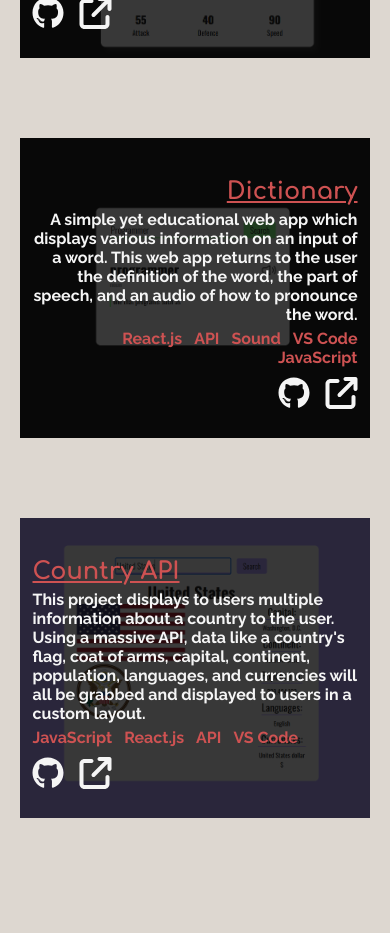
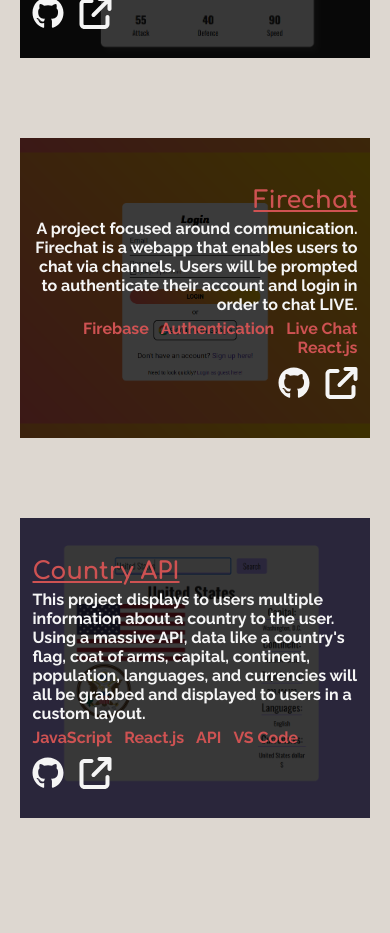
Before and after one commit to AlejandroV01/portfolio, a React (Create React App) app: page / in a window 390 px wide. Shown: the part 1640-2573 px from the top of the page. Built offline with nearby package versions, Linux system fonts and the light colour scheme.

Commit message:
Added firechat

```diff
--- a/src/components/ProjectSection/Project.css
+++ b/src/components/ProjectSection/Project.css
@@ -213,7 +213,7 @@ h1 {
     background-size: cover;
   }
   .project3 {
-    background-image: url(./dictionarySmall.PNG);
+    background-image: url(./firechatSmall.PNG);
     background-size: contain;
   }
   .project4 {
--- a/src/components/ProjectSection/Project.js
+++ b/src/components/ProjectSection/Project.js
@@ -5,7 +5,7 @@ import { motion } from "framer-motion";
 import React from "react";
 import pic1 from "./algo.PNG";
 import pic4 from "./country.PNG";
-import pic3 from "./dictionary.PNG";
+import pic3 from "./firechat.PNG";
 import pic2 from "./pokemon.PNG";
 import "./Project.css";
 const Project = () => {
@@ -343,20 +343,19 @@ const Project = () => {
           <div className="project-information info-right">
             <h1>
               <a
-                href="https://alejandrodictionaryapi.netlify.app/"
+                href="https://thefirechat.netlify.app/"
                 target="_blank"
                 rel="noreferrer"
                 name="Link to Website"
               >
-                Dictionary
+                Firechat
               </a>
             </h1>
             <div className="project-description desc-right">
               <p className="pProject">
-                A simple yet educational web app which displays various
-                information on an input of a word. This web app returns to the
-                user the definition of the word, the part of speech, and an
-                audio of how to pronounce the word.
+                A project focused around communication. Firechat is a webapp
+                that enables users to chat via channels. Users will be prompted
+                to authenticate their account and login in order to chat LIVE.
               </p>
             </div>
             <div className="project-skills  inverseFlex">
@@ -368,7 +367,7 @@ const Project = () => {
             </div>
             <div className="links">
               <a
-                href="https://github.com/AlejandroV01/DictionaryAPI"
+                href="https://github.com/AlejandroV01/FireChat"
                 target="_blank"
                 rel="noreferrer"
                 name="Link to GitHub Repo"
@@ -380,7 +379,7 @@ const Project = () => {
                 />
               </a>
               <a
-                href="https://alejandrodictionaryapi.netlify.app/"
+                href="https://thefirechat.netlify.app/"
                 target="_blank"
                 rel="noreferrer"
                 name="Link to Website"
@@ -415,32 +414,30 @@ const Project = () => {
           <div className="project-information info-right">
             <h1>
               <a
-                href="https://alejandrodictionaryapi.netlify.app/"
+                href="https://thefirechat.netlify.app/"
                 target="_blank"
                 rel="noreferrer"
                 name="Link to Website"
               >
-                Dictionary
+                Firechat
               </a>
             </h1>
             <div className="project-description desc-right">
               <p className="pProject">
-                A simple yet educational web app which displays various
-                information on an input of a word. This web app returns to the
-                user the definition of the word, the part of speech, and an
-                audio of how to pronounce the word.
+                A project focused around communication. Firechat is a webapp
+                that enables users to chat via channels. Users will be prompted
+                to authenticate their account and login in order to chat LIVE.
               </p>
             </div>
             <div className="project-skills  inverseFlex">
-              <p className="noMargin">VS Code</p>
-              <p>Sound</p>
-              <p>API</p>
-              <p className="marginv2">React.js</p>
-              <p className="noMarginv2">JavaScript</p>
+              <p className="noMargin">Live Chat</p>
+              <p>Authentication</p>
+              <p className="marginv2">Firebase</p>
+              <p className="noMarginv2">React.js</p>
             </div>
             <div className="links">
               <a
-                href="https://github.com/AlejandroV01/DictionaryAPI"
+                href="https://github.com/AlejandroV01/FireChat"
                 target="_blank"
                 rel="noreferrer"
                 name="Link to GitHub Repo"
@@ -452,7 +449,7 @@ const Project = () => {
                 />
               </a>
               <a
-                href="https://alejandrodictionaryapi.netlify.app/"
+                href="https://thefirechat.netlify.app/"
                 target="_blank"
                 rel="noreferrer"
                 name="Link to Website"
--- a/src/components/logo/logo.js
+++ b/src/components/logo/logo.js
@@ -10,8 +10,6 @@ const Logo = () => {
     windowX.current = window.innerWidth;
     windowY.current = window.innerHeight;
     // console.log(windowX.current);
-
-    console.log(windowX.current);
   });
 
   //   let con = 0;
```
Also changed, not shown: src/components/ProjectSection/firechat.PNG (added), src/components/ProjectSection/firechatSmall.PNG (added).
